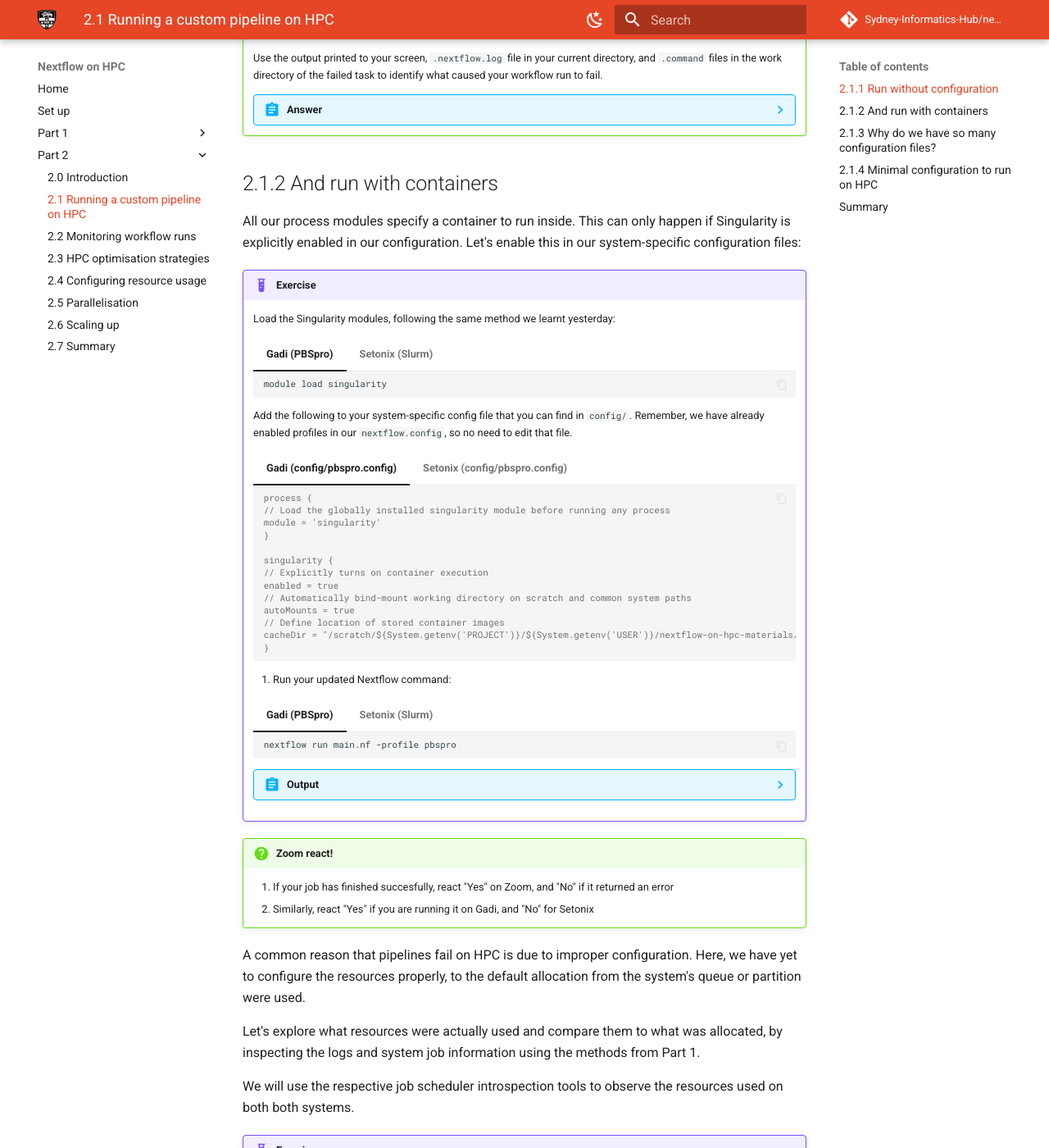
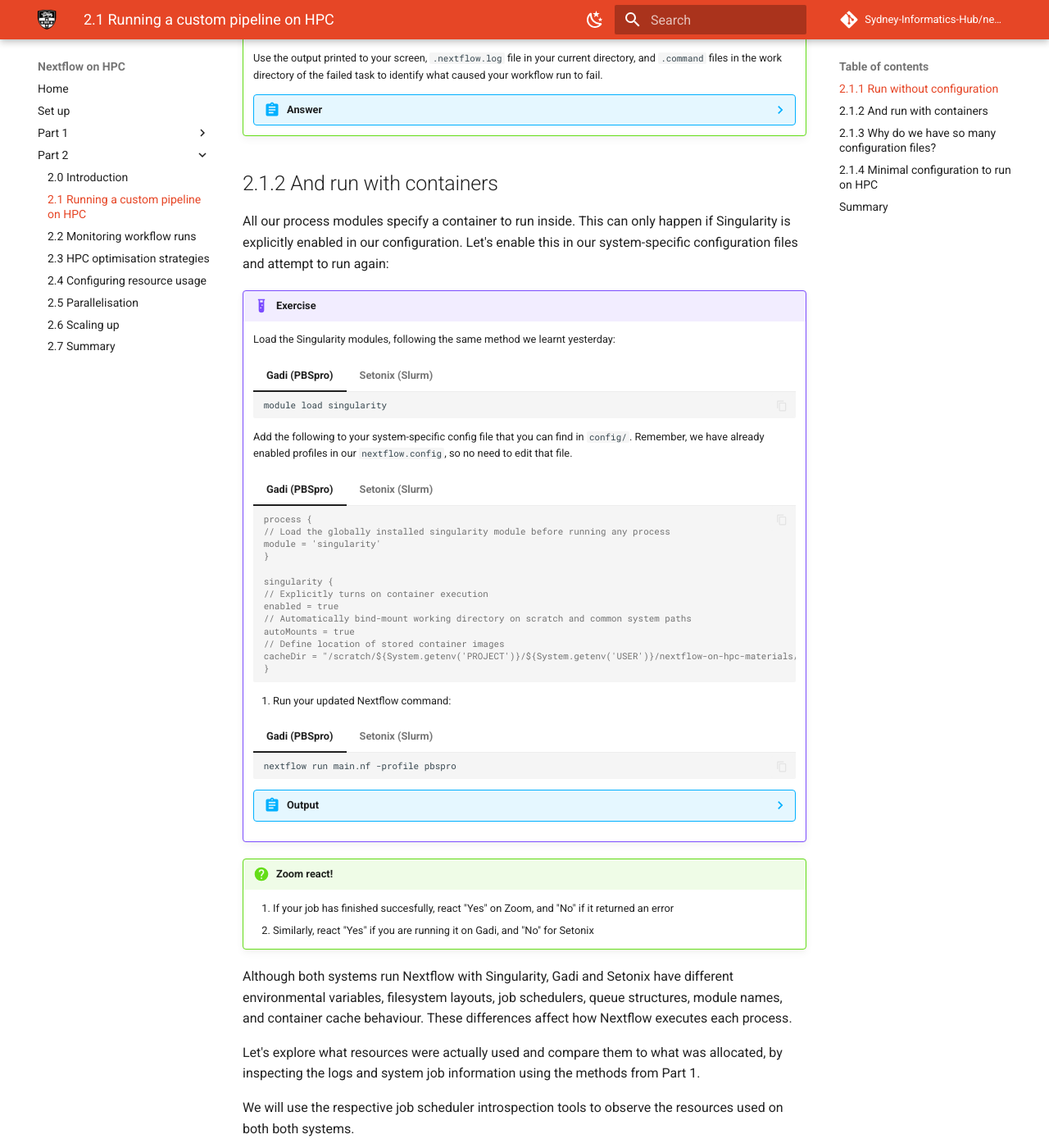
Before and after one commit to Sydney-Informatics-Hub/nextflow-hpc-workshop, an MkDocs documentation site: the page built from docs/part2/21_firstrun.md, in a window 1280 px wide and 1400 px high, scrolled down 1530 px. Shown: the whole window at 82% size. Built offline with MkDocs 1.6.1 and Material for MkDocs 9.7.7, drawn with Linux system fonts in a browser that asks for light colours; comment, search, counter and statistics services are not loaded.

````diff
--- a/docs/part2/21_firstrun.md
+++ b/docs/part2/21_firstrun.md
@@ -161,7 +161,7 @@ Let's start by running the pipeline out of the box to identify what we need to c
 
 ## 2.1.2 And run with containers
 
-All our process modules specify a container to run inside. This can only happen if Singularity is explicitly enabled in our configuration. Let's enable this in our system-specific configuration files:
+All our process modules specify a container to run inside. This can only happen if Singularity is explicitly enabled in our configuration. Let's enable this in our system-specific configuration files and attempt to run again:
 
 !!! example "Exercise"
 
@@ -179,7 +179,7 @@ All our process modules specify a container to run inside. This can only happen
 
     Add the following to your system-specific config file that you can find in `config/`. Remember, we have already enabled profiles in our `nextflow.config`, so no need to edit that file.
 
-    === "Gadi (config/pbspro.config)"
+    === "Gadi (PBSpro)"
         ```console
         process {
         // Load the globally installed singularity module before running any process
@@ -197,7 +197,7 @@ All our process modules specify a container to run inside. This can only happen
 
         ```
 
-    === "Setonix (config/pbspro.config)"
+    === "Setonix (Slurm)"
         ```console
 
         process {
@@ -273,6 +273,7 @@ All our process modules specify a container to run inside. This can only happen
             [5c/ea7cb0] JOINT_GENOTYPE (1)         | 1 of 1 ✔
             [7f/4e64dc] STATS (1)                  | 1 of 1 ✔
             [70/254c9e] MULTIQC                    | 1 of 1 ✔
+
             Completed at: 05-Nov-2025 13:59:02
             Duration    : 2m 21s
             CPU hours   : (a few seconds)
@@ -284,7 +285,7 @@ All our process modules specify a container to run inside. This can only happen
     1. If your job has finished succesfully, react "Yes" on Zoom, and "No" if it returned an error
     2. Similarly, react "Yes" if you are running it on Gadi, and "No" for Setonix
 
-A common reason that pipelines fail on HPC is due to improper configuration. Here, we have yet to configure the resources properly, to the default allocation from the system's queue or partition were used.
+Although both systems run Nextflow with Singularity, Gadi and Setonix have different environmental variables, filesystem layouts, job schedulers, queue structures, module names, and container cache behaviour. These differences affect how Nextflow executes each process.
 
 Let's explore what resources were actually used and compare them to what was allocated, by inspecting the logs and system job information using the methods from Part 1.
 
````
